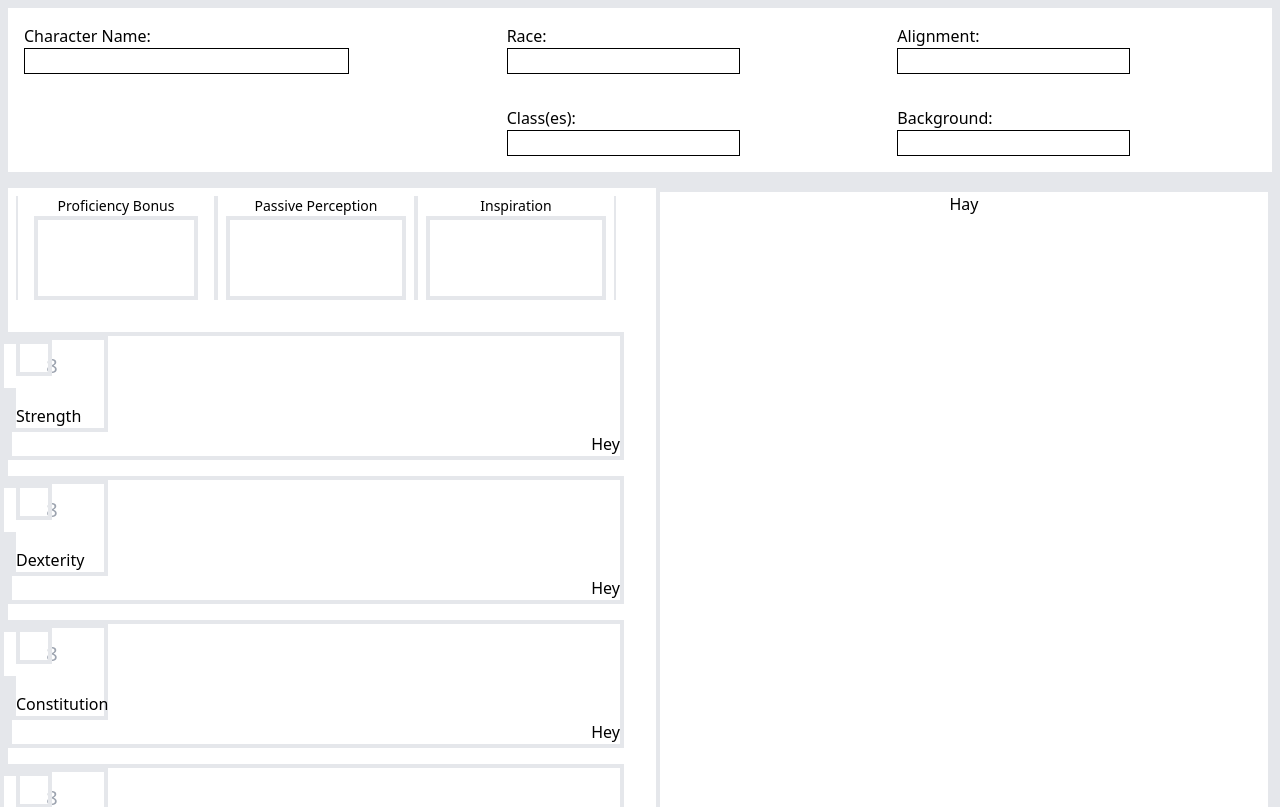
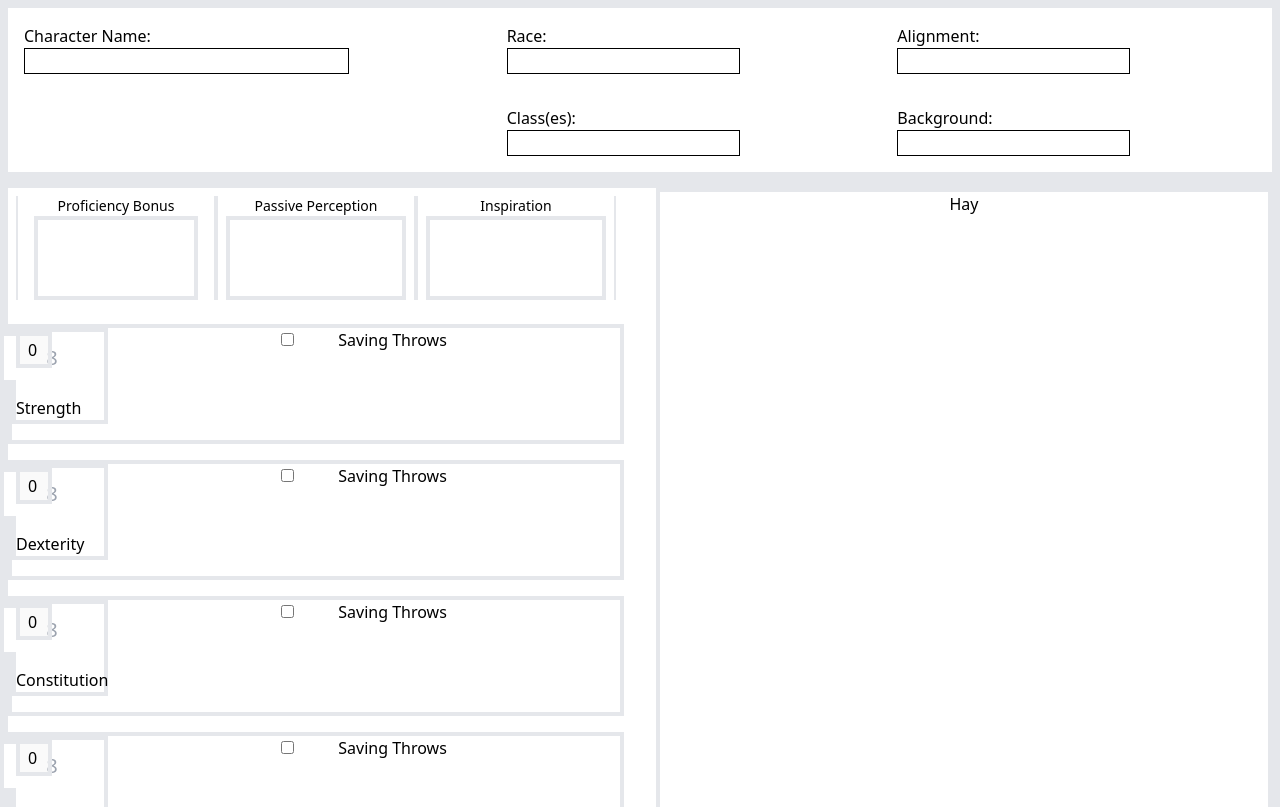
Before and after one commit to JZims/5e-sheet-component, a React (Vite) app: page / in a window 1280 px wide. Shown: the top 807 px of the page. Built offline with nearby package versions, Linux system fonts and the light colour scheme.

Commit message:
Input controlling

```diff
--- a/src/components/BodyContent.tsx
+++ b/src/components/BodyContent.tsx
@@ -1,6 +1,6 @@
 import { ReactElement } from "react";
 
-const abilityTitles = [
+const abilityTitles: string[] = [
   "Strength",
   "Dexterity",
   "Constitution",
@@ -9,23 +9,28 @@ const abilityTitles = [
   "Charisma",
 ];
 
-const AbilityScoreBlock = (stat: string): ReactElement => {
+const AbilityScoreBlock = (props: { stat: String }): ReactElement => {
   return (
     <>
-      <div className="col-span-2 row-span-1 mr-2 grid border-4 border-solid">
+      <div className="col-span-2 row-span-1 mr-2 grid border-4 grid-flow-col border-solid">
         <div className="relative box-border h-24 w-24 border-4">
           <input
-            id="`${title}'Input"
+            id={props.stat.toLowerCase() + "Input"}
             className=" absolute right-1 top-1 box-content p-2 text-center text-xl hover:outline-dashed"
             maxLength={2}
             size={2}
             placeholder="8"
           />
-          <div className="absolute bottom-0 left-0"> {stat} </div>
-          <div className="absolute top-0 box-border h-9 w-9 border-4 p-2"></div>
+
+          <div className="absolute bottom-0 left-0"> {props.stat} </div>
+          <input id={props.stat.toLowerCase() + "Modifier"}  className="absolute top-0 box-border h-9 w-9 border-4 p-2 justify-self-center" value="0" disabled />
+
         </div>
-        <div id="" className="justify-self-end">
-          Hey
+
+        <div className="">
+          <input type="checkbox" value="trained" id={props.stat.toLowerCase() + "Trained"}/>
+          <input type="text" id={props.stat.toLowerCase() + "SavingThrowMod"} className="w-10" maxLength={2} />
+          <label htmlFor={props.stat.toLowerCase() + "Trained"}> Saving Throws </label>
         </div>
       </div>
     </>
@@ -42,7 +47,7 @@ export default function BodyContent() {
             <label htmlFor="profBonus"> Proficiency Bonus </label>
             <div className=" h-18 w-18 flex flex-none flex-col items-center justify-center border-4 p-4">
               <input
-                id="profBonus"
+                id="proficiencyBonus"
                 className=" box-content p-2 text-center text-xl hover:outline-dashed"
                 maxLength={2}
                 size={2}
@@ -73,25 +78,8 @@ export default function BodyContent() {
             </div>
           </div>
         </div>
-        {abilityTitles.map((title) => {
-          return (
-            <div className="col-span-2 row-span-1 mr-2 grid border-4 border-solid">
-              <div className="relative box-border h-24 w-24 border-4">
-                <input
-                  id="`${title}'Input"
-                  className=" absolute right-1 top-1 box-content p-2 text-center text-xl hover:outline-dashed"
-                  maxLength={2}
-                  size={2}
-                  placeholder="8"
-                />
-                <div className="absolute bottom-0 left-0"> {title} </div>
-                <div className="absolute top-0 box-border h-9 w-9 border-4 p-2"></div>
-              </div>
-              <div id="" className="justify-self-end">
-                Hey
-              </div>
-            </div>
-          );
+        {abilityTitles.map((title, indx) => {
+          return <AbilityScoreBlock stat={title} key={indx} />;
         })}
 
         {/* Right Column */}
```
